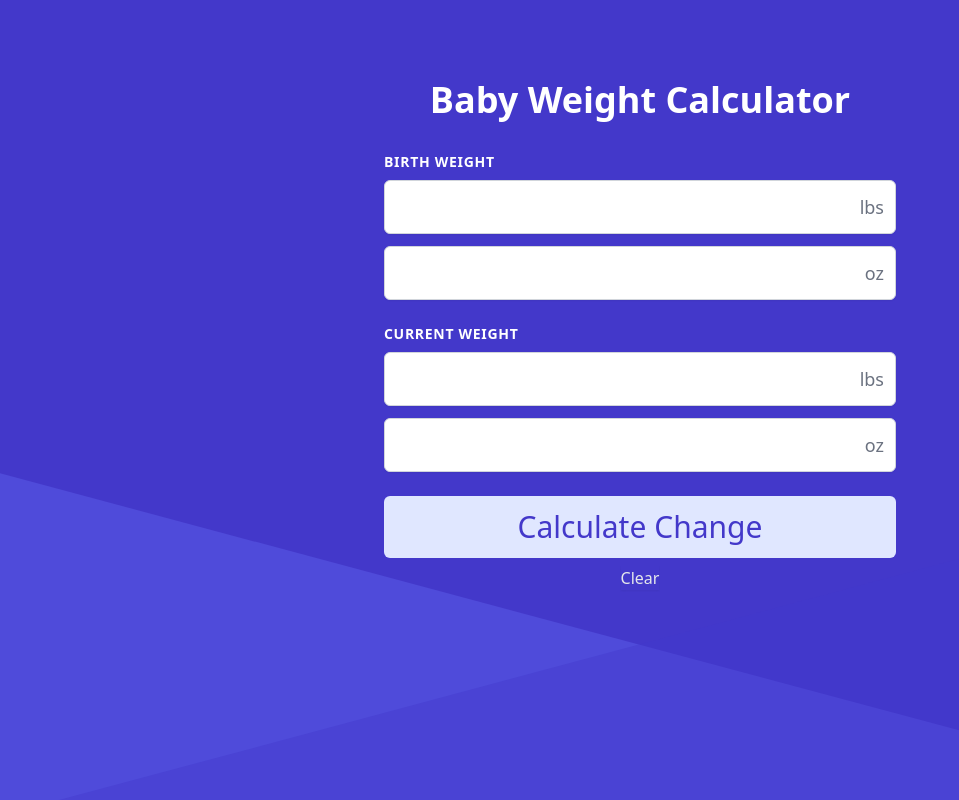
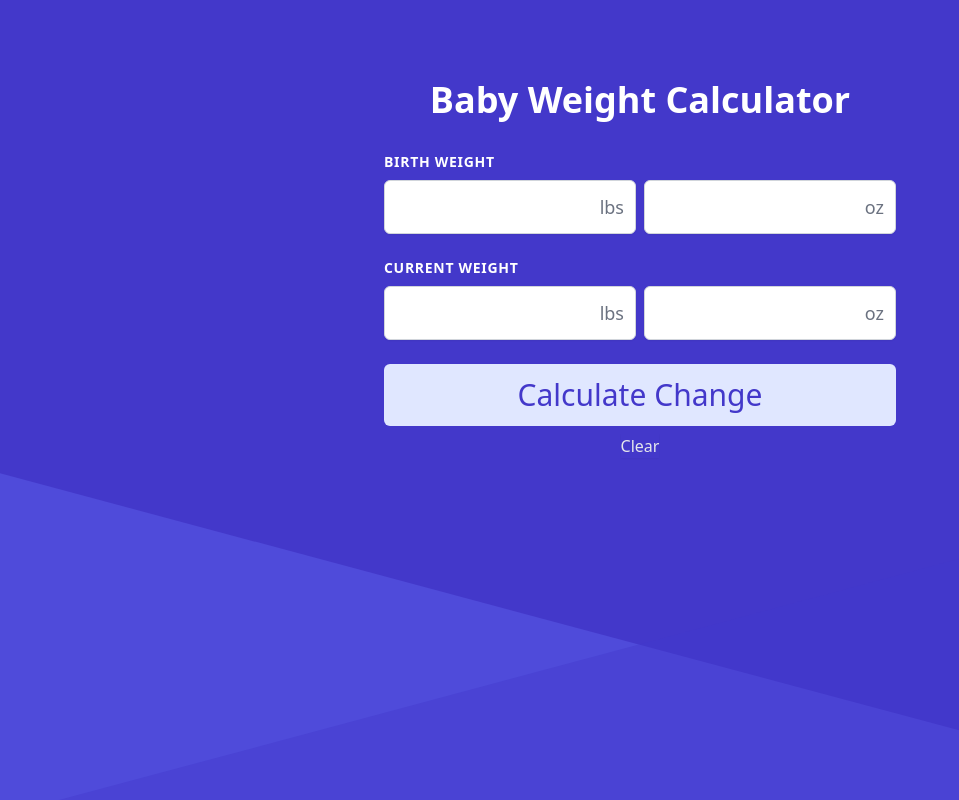
Before and after one commit to sjfortin/baby-weight-change-calculator, a Next.js app: page / in a window 1280 px wide. Shown: the whole page, without its empty margins (0-959 px from the left). Built offline with nearby package versions, Linux system fonts and the light colour scheme.

Commit message:
back to 2 cols

```diff
--- a/components/Form.jsx
+++ b/components/Form.jsx
@@ -29,7 +29,7 @@
         <div className="text-white text-sm uppercase font-bold tracking-wider mb-1">
           Birth Weight
         </div>
-        <div className="grid grid-cols-1 gap-2">
+        <div className="grid grid-cols-2 gap-2">
           <div>
             <label
               htmlFor="birth-lbs"
@@ -96,7 +96,7 @@
         <div className="text-white text-sm uppercase font-bold tracking-wider mb-1 mt-6">
           Current Weight
         </div>
-        <div className="grid grid-cols-1 gap-2">
+        <div className="grid grid-cols-2 gap-2">
           <div>
             <label
               htmlFor="current-lbs"
```
